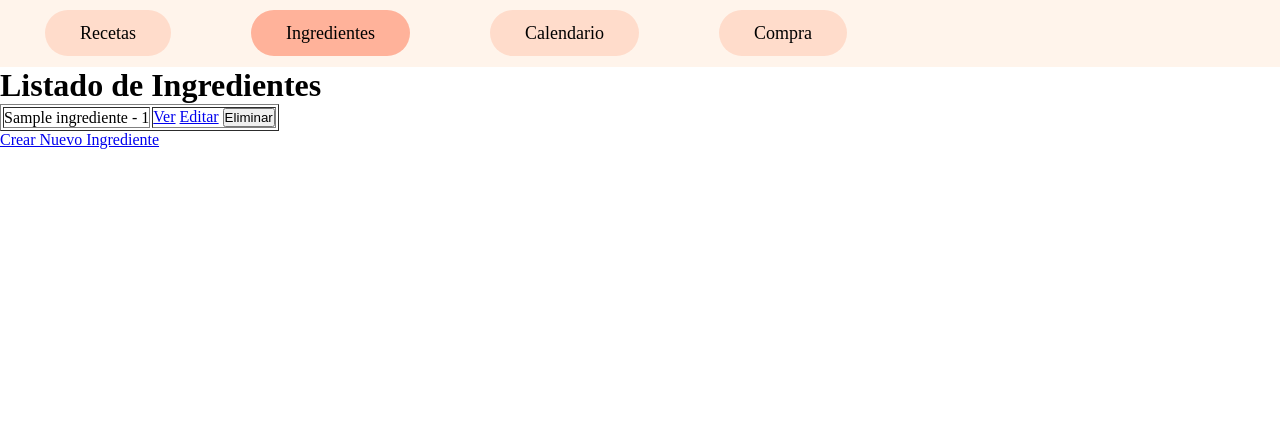
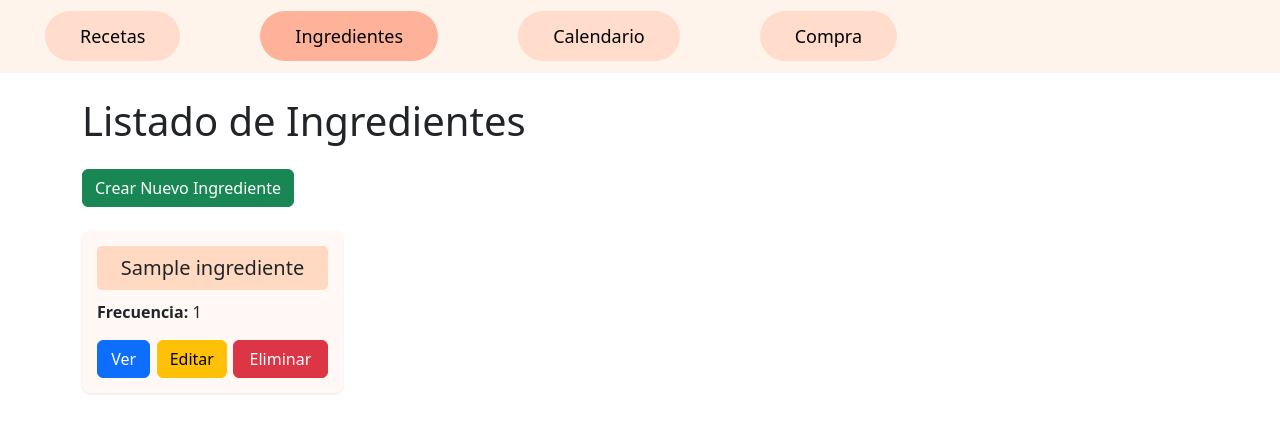
Before and after one commit to SoniaRM/TFG, a Django app: page /ingredientes/ in a window 1280 px wide. Shown: the top 433 px of the page. Run offline with Django 5.2, Linux system fonts and the light colour scheme; tables that the repository leaves empty hold one stand-in row (values such as "Sample post").

Commit message:
front: frontend para ingredientes

```diff
--- a/app/templates/ingredientes/listado_ingredientes.html
+++ b/app/templates/ingredientes/listado_ingredientes.html
@@ -3,28 +3,59 @@
 {% block title %}Listado de Ingredientes{% endblock %}
 
 {% block content %}
+<!-- Incluimos Bootstrap para aprovechar sus clases -->
+<link href="https://cdn.jsdelivr.net/npm/bootstrap@5.3.0/dist/css/bootstrap.min.css" rel="stylesheet">
 
-    <h1>Listado de Ingredientes</h1>
-    <table border="1">
-        <tbody>
-            {% for ingrediente in ingredientes %}
-            <tr>
-                <td>{{ ingrediente.nombre }} - {{ ingrediente.frec }}</td>
-                <td>
-                    <a href="{% url 'detalle_ingrediente' ingrediente.pk %}">Ver</a>
-                    <a href="{% url 'editar_ingrediente' ingrediente.pk %}">Editar</a>
-                    <form method="post" action="{% url 'detalle_ingrediente' ingrediente.pk %}" style="display:inline;">
+<style>
+  /* Inspirado en semanal.html y los estilos de las recetas */
+  .card-ingrediente {
+      background-color: #FFF8F5;
+      border-radius: 8px;
+      box-shadow: 0 1px 3px rgba(0, 0, 0, 0.1);
+      padding: 15px;
+      margin-bottom: 20px;
+  }
+  .card-ingrediente h5 {
+      background-color: #FFD9C2;
+      padding: 10px;
+      border-radius: 5px;
+      text-align: center;
+      margin-bottom: 10px;
+  }
+  .btn-action {
+      margin-right: 5px;
+      width: 90%;
+  }
+</style>
+
+<div class="container mt-4">
+    <h1 class="mb-4">Listado de Ingredientes</h1>
+    <div class="mb-4">
+        <a href="{% url 'crear_ingrediente' %}" class="btn btn-success">Crear Nuevo Ingrediente</a>
+    </div>
+    <div class="row">
+        {% for ingrediente in ingredientes %}
+        <div class="col-md-3">
+            <div class="card-ingrediente">
+                <h5>{{ ingrediente.nombre }}</h5>
+                <p><strong>Frecuencia:</strong> {{ ingrediente.frec }}</p>
+                <div class="d-flex">
+                    <div class="flex-fill text-center">
+                      <a href="{% url 'detalle_ingrediente' ingrediente.pk %}" class="btn btn-primary btn-action">Ver</a>
+                    </div>
+                    <div class="flex-fill text-center">
+                      <a href="{% url 'editar_ingrediente' ingrediente.pk %}" class="btn btn-warning btn-action">Editar</a>
+                    </div>
+                    <div class="flex-fill text-center">
+                      <form method="post" action="{% url 'detalle_ingrediente' ingrediente.pk %}" style="display:inline-block; width:100%;">
                         {% csrf_token %}
-                        <button type="submit" name="delete">Eliminar</button>
-                    </form>
-                </td>
-            </tr>
-
-            {% endfor %}
-        </tbody>
-
-    </table>
-
-    <a href="{% url 'crear_ingrediente' %}">Crear Nuevo Ingrediente</a>
-
+                        <button type="submit" name="delete" class="btn btn-danger btn-action" style="width:100%;">Eliminar</button>
+                      </form>
+                    </div>
+                </div>
+            </div>
+        </div>
+        {% endfor %}
+    </div>
+</div>
 {% endblock %}
```
Also changed, not shown: app/templates/ingredientes/crear_ingrediente.html (+31 -6 lines), app/templates/ingredientes/detalle_ingrediente.html (+39 -10 lines), app/templates/ingredientes/editar_ingrediente.html (+31 -7 lines), app/templates/recetas/listado_recetas.html (+13 -6 lines).
